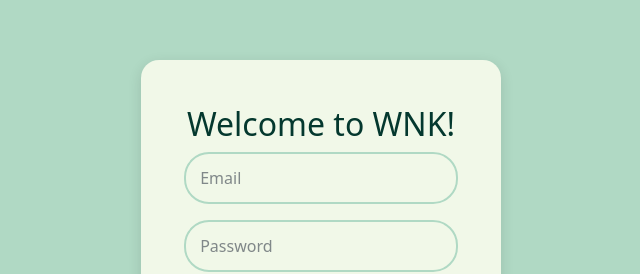
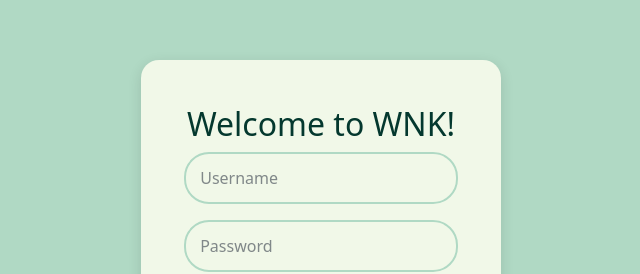
Before and after one commit to RangerHalt2/DBS-Group-Project, a React (Vite) app in the folder frontend/: page /login in a window 1280 px wide. Shown: the part 148-422 px from the top of the page, without its empty margins (319-959 px from the left). Built offline with nearby package versions, Linux system fonts and the light colour scheme.

Commit message:
Working Register webpage, all email -> username

```diff
--- a/frontend/src/pages/Login.jsx
+++ b/frontend/src/pages/Login.jsx
@@ -47,7 +47,7 @@ export default function Login() {
 
         {error && <p className="text-red-600">{error}</p>}
 
-        <input type="email" placeholder="Email" className="login-input"
+        <input type="username" placeholder="Username" className="login-input"
           value={username}
           onChange={(e) => {
             setUsername(e.target.value);
--- a/frontend/src/pages/Register.jsx
+++ b/frontend/src/pages/Register.jsx
@@ -8,7 +8,7 @@ export default function Register() {
     const [role, setRole] = useState("");
     const [form, setForm] = useState({
       name: "",
-      email: "",
+      username: "",
       password: "",
       address: "",
       phone: "",
@@ -28,12 +28,11 @@ export default function Register() {
     };
 
     //validation
-
     const validateForm = () => {
     if (!role) return "Please select a role.";
 
     // Required for ALL:
-    if (!form.name || !form.email || !form.password || !form.address) {
+    if (!form.name || !form.username || !form.password || !form.address) {
       return "Please fill in all required fields.";
     }
 
@@ -57,10 +56,10 @@ export default function Register() {
     const msg = validateForm();
     if (msg) return setError(msg);
 
-    const res = await fetch("/api/register", {
+    const res = await fetch("http://localhost:3001/api/register", {
       method: "POST",
       headers: { "Content-Type": "application/json" },
-      body: JSON.stringify({ role, ...form }),
+      body: JSON.stringify({ role: role.toLowerCase(), ...form }),
     });
 
     const data = await res.json();
@@ -104,14 +103,12 @@ export default function Register() {
 
           {error && <p className="error-text">{error}</p>}
 
-          {/* Row 1 */}
           <div className="row">
             <input type="text" placeholder="name" className="login-input" onChange={handleChange} />
-            <input type="email" placeholder="email" className="login-input" onChange={handleChange} />
+            <input type="text" placeholder="username" className="login-input" onChange={handleChange} />
             <input type="password" placeholder="password" className="login-input" onChange={handleChange} />
           </div>
 
-          {/* Row 2 */}
           <div className="row">
             <input type="text" placeholder="address" className="login-input" onChange={handleChange} />
             <input type="text" placeholder="phone" className="login-input" onChange={handleChange} />
```
Also changed, not shown: 1 other file (tests, documents, lock files or other folders).
